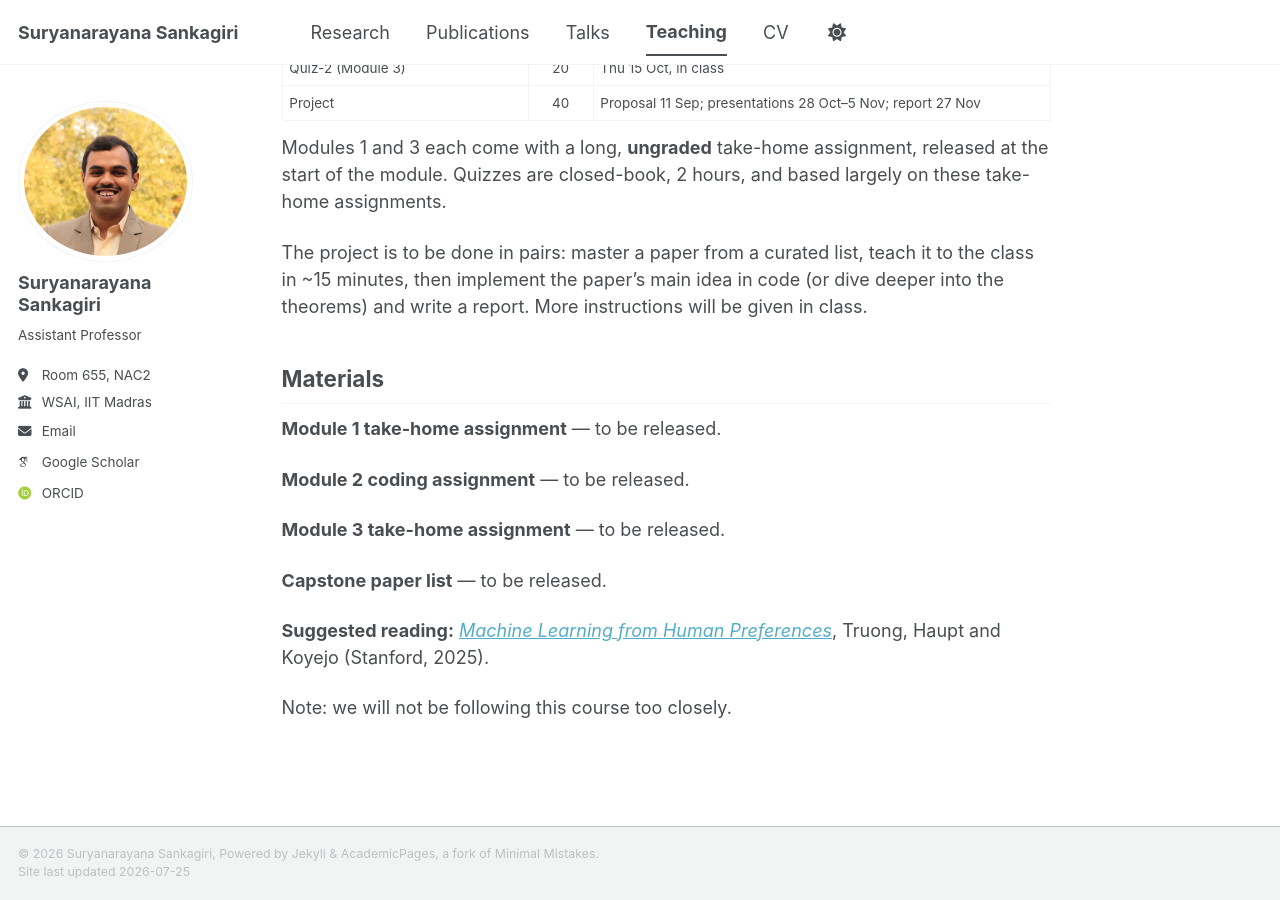
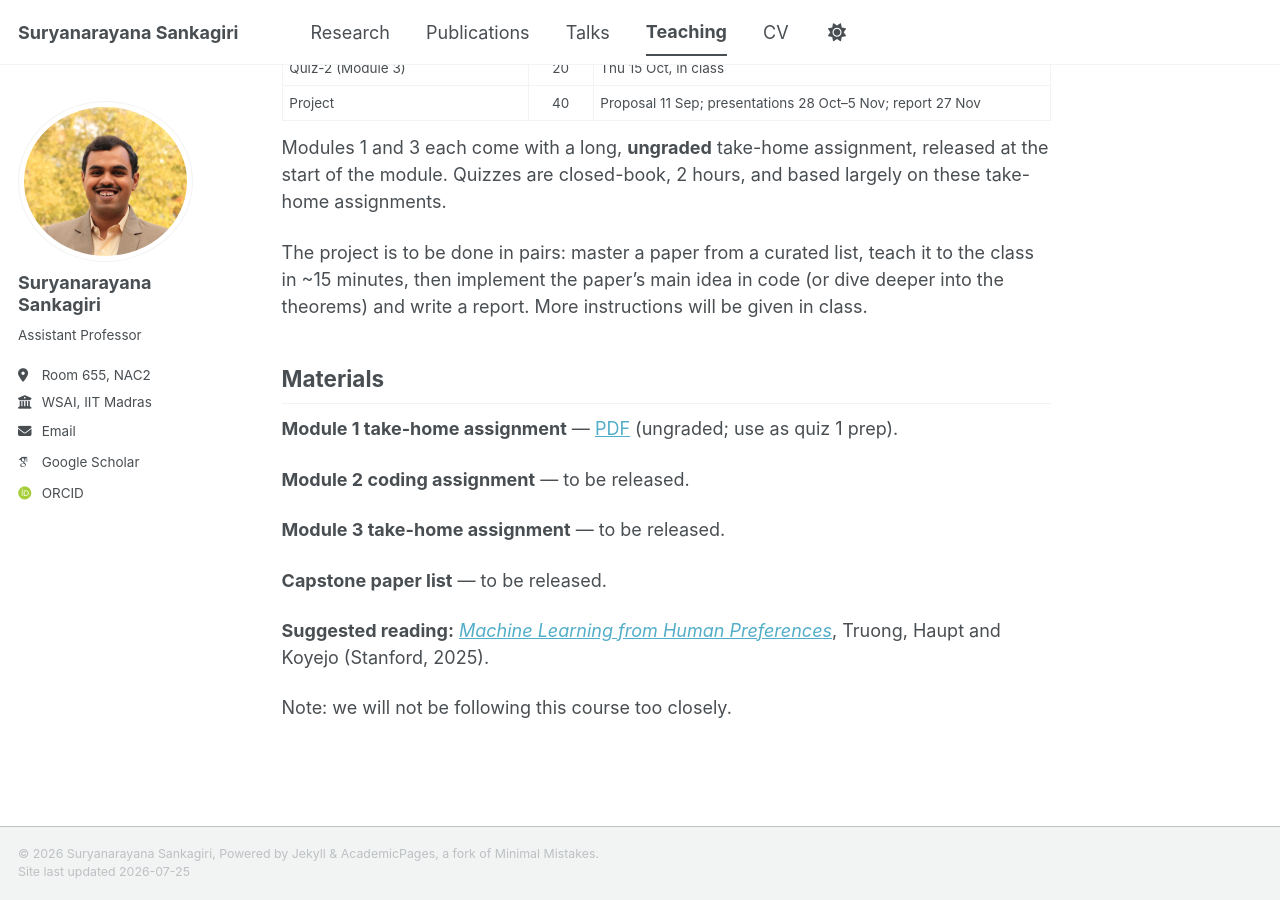
Before and after one commit to sankagiri/sankagiri.github.io, a Jekyll site: the page built from _teaching/2026-07-01-da5453.md, in a window 1280 px wide and 900 px high, scrolled down 1556 px. Built offline with Jekyll 4.4.1, drawn with Linux system fonts in a browser that asks for light colours; some web fonts are replaced; a script bundle is joined from its source files by our own code; library files that are not in the unit come from our copies.

Commit message:
linked homework

```diff
--- a/_teaching/2026-07-01-da5453.md
+++ b/_teaching/2026-07-01-da5453.md
@@ -67,7 +67,7 @@ the class in ~15 minutes, then implement the paper's main idea in code (or dive
 ## Materials
 
 <!-- TODO: link M1 take-home -->
-**Module 1 take-home assignment** — to be released.
+**Module 1 take-home assignment** — [PDF]({{ base_path }}/files/teaching/da5453/2026/da5453_m1_takehome_assignment.pdf) (ungraded; use as quiz 1 prep).
 
 <!-- TODO: link M2 coding assignment -->
 **Module 2 coding assignment** — to be released.
```
Also changed, not shown: _teaching/2026-05-01-da6002w.md (+0 -2 lines).
